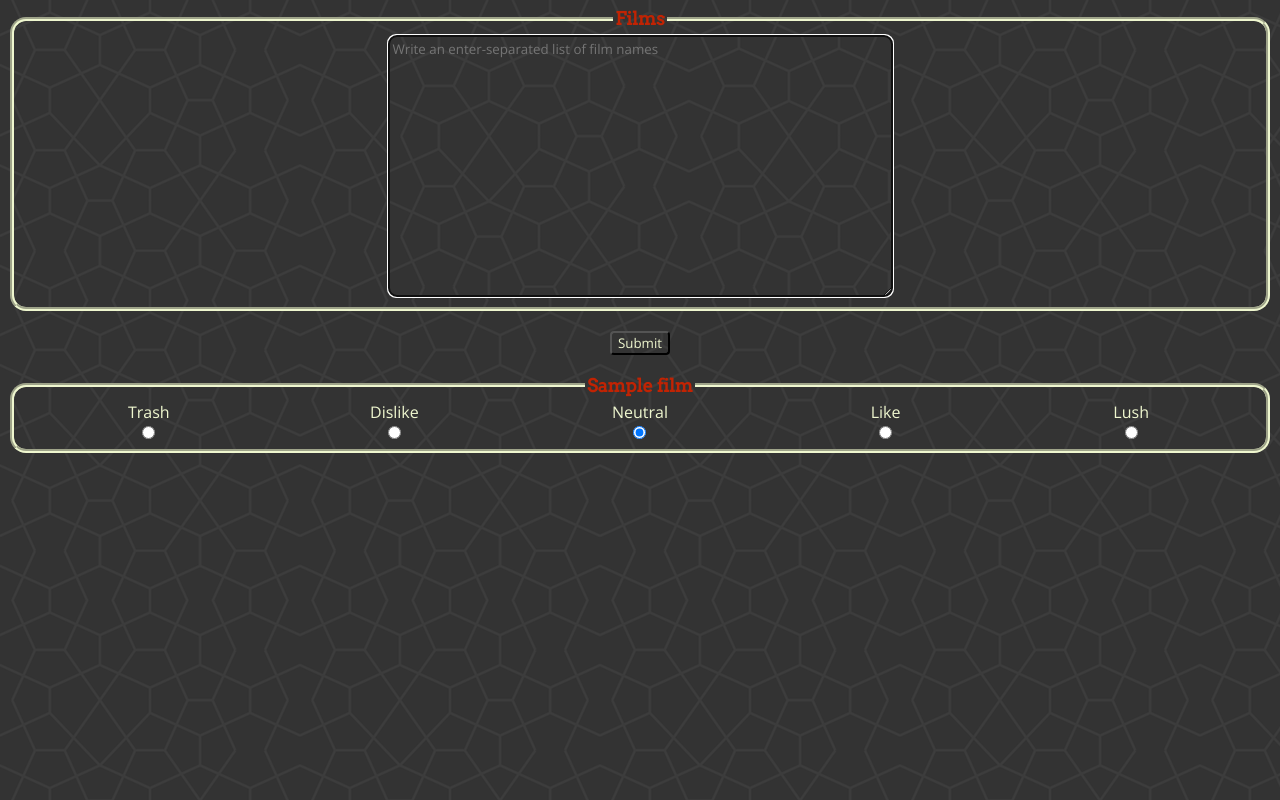
After one commit to Michal-Gagala/poll, a Flask app: template app/templates/tester.html in a window 1280 px wide. The commit adds this page. Run offline with Flask 2, Linux system fonts and the light colour scheme; the template is opened without the code that fills it: most values are stand-ins (such as "Sample title", 1, 10 or a date in 2020).

Commit message:
More display adjustments
Improve favicon, improve results pages, may involve modifying the flask? Finally doing the live update thing? idek

```diff
--- a/app/static/style.css
+++ b/app/static/style.css
@@ -1,6 +1,8 @@
 * {
     font-family: 'Open Sans', sans-serif;
+    color: #EFF7CF
 }
+
 
 .button {
     display: block;
@@ -19,7 +21,9 @@
 }
 
 .submit {
-    margin: 20px
+    margin: 20px;
+    background: url(img/texture.png) repeat 0 0;
+    border-radius: 4px;
 }
 
 
@@ -28,17 +32,35 @@ body {
 
 }
 
-legend {
+legend, .resultTitle {
     font-family: 'Arvo', serif;
     font-size: large;
+    color: #C12303;
+    font-weight: bold;
 }
 
 textarea {
     background: url(img/texture.png) repeat 0 0;
     border-radius: 8px;
+    border-color: #EFF7CF;
+    padding: 4px
 }
 
-fieldset {
+fieldset, .resultContainer {
+    border-style: groove;
     border-width: 4px;
     border-radius: 16px;
+    border-color: #EFF7CF
 }
+
+.superContainer {
+    text-align: center;
+}
+
+.resultContainer {
+    margin: 4 auto;
+    display: inline-block;
+    padding: 0px 16px;
+    text-align: center;
+
+}
--- a/app/templates/base.html
+++ b/app/templates/base.html
@@ -1,6 +1,8 @@
 <link rel="stylesheet" type="text/css" href="{{ url_for('static', filename='style.css') }}">
 
 <link href="https://fonts.googleapis.com/css2?family=Arvo&family=Open+Sans&display=swap" rel="stylesheet">
+
+<link rel="shortcut icon" href="{{ url_for('static', filename='favicon.ico') }}">
 
 <head>
     {% block head %}
--- a/app/templates/pollbox.html
+++ b/app/templates/pollbox.html
@@ -11,18 +11,22 @@
         <label for="-2">Trash</label>
         <input type="radio" name="{{ film }}" value="-2" class="button">
     </div>
+
     <div class="buttonContainer">
         <label for="-1">Dislike</label>
         <input type="radio" name="{{ film }}" value="-1" class="button">
     </div>
+
     <div class="buttonContainer">
         <label for="0" align="center">Neutral</label>
         <input type="radio" name="{{ film }}" value="0" class="button" checked="checked">
     </div>
+
     <div class="buttonContainer">
         <label for="1">Like</label>
         <input type="radio" name="{{ film }}" value="1" class="button">
     </div>
+
     <div class="buttonContainer">
         <label for="2">Lush</label>
         <input type="radio" name="{{ film }}" value="2" class="button">
@@ -32,7 +36,7 @@
 
 {% endfor %}
 
-<input type="submit" name="Submit"  style="display:block;margin-left: auto; margin-right: auto;">
+<input type="submit" name="Submit" class="submit" style="display:block;margin-left: auto; margin-right: auto;">
 </form>
 
 {% endblock %}
--- a/app/templates/results.html
+++ b/app/templates/results.html
@@ -5,7 +5,7 @@
 <form method="GET" id="resultform">
 
 
-<button form="resultform" name="finished" value="yes" style="display:block;margin-left: auto; margin-right: auto;">Finalise</button>
+<button form="resultform" name="finished" value="yes" class="submit" style="display:block;margin-left: auto; margin-right: auto;">Finalise</button>
 
 </form>
 
--- /dev/null
+++ b/app/templates/tester.html
@@ -0,0 +1,50 @@
+<html>
+
+<head>
+
+<link rel="stylesheet" type="text/css" href="../static/style.css">
+
+<link href="https://fonts.googleapis.com/css2?family=Arvo&family=Open+Sans&display=swap" rel="stylesheet">
+
+</head>
+<body>
+
+<form action="create" method="POST" id="filmform">
+
+<fieldset class="pollbox" style="white-space: nowrap; margin=0px">
+    <legend align="center">Films</legend>
+    <textarea type="text" class="filmname" id="films" name="films" cols="60" rows="14" autofocus=True align="center" style="margin-left: auto; margin-right: auto; display:block;" form="filmform" placeholder="Write an enter-separated list of film names" required=True></textarea>
+</fieldset>
+
+
+<input type="submit" name="Submit" class="submit" style="display:block;margin-left: auto; margin-right: auto;">
+</form>
+
+
+<fieldset class="pollbox" style="white-space: nowrap; margin=0px">
+    <legend align="center">{{ film }}</legend>
+    <div class="buttonContainer">
+    <label for="-2">Trash</label>
+    <input type="radio" name="{{ film }}" value="-2" class="button">
+    </div>
+    <div class="buttonContainer">
+    <label for="-1">Dislike</label>
+    <input type="radio" name="{{ film }}" value="-1" class="button">
+    </div>
+    <div class="buttonContainer">
+    <label for="0" align="center">Neutral</label>
+    <input type="radio" name="{{ film }}" value="0" class="button" checked="checked">
+    </div>
+    <div class="buttonContainer">
+    <label for="1">Like</label>
+    <input type="radio" name="{{ film }}" value="1" class="button">
+    </div>
+    <div class="buttonContainer">
+    <label for="2">Lush</label>
+    <input type="radio" name="{{ film }}" value="2" class="button">
+    </div>
+</fieldset>
+
+</body>
+
+</html>
```
Also changed, not shown: app/templates/finalised.html (+16 -7 lines), app/favicon.jpg (added), app/static/favicon.ico (added), db.sqlite3. Lines whose indentation alone changed are shown as unchanged.
